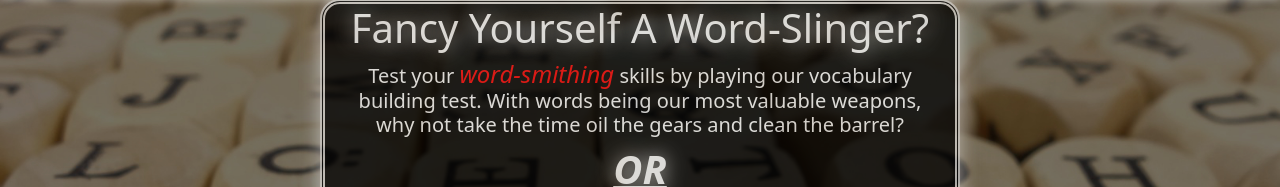
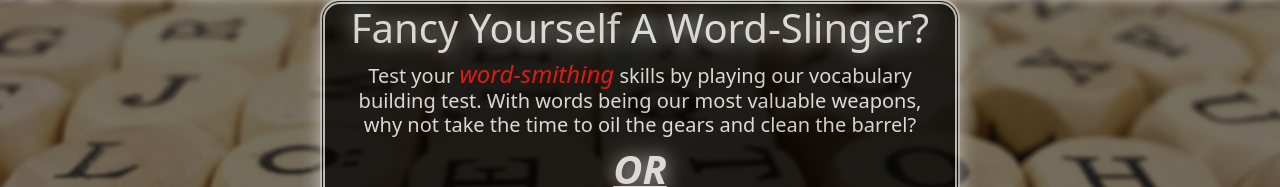
Before and after one commit to jchoomalu/Word-Slinger-Quiz, a plain HTML site: page index.html in a window 1280 px wide. Shown: the part 251-438 px from the top of the page. Drawn offline with nearby package versions, Linux system fonts and the light colour scheme.

Commit message:
initial commit

```diff
--- a/index.html
+++ b/index.html
@@ -27,7 +27,7 @@
     <div class="container text-center">
       <h1 class="mx-auto">Fancy Yourself A Word-Slinger?</h1>
       <h5>Test your <i>word-smithing</i> skills by playing our vocabulary building test. With words being our most
-        valuable weapons, why not take the time oil the gears and clean the barrel?</h5>
+        valuable weapons, why not take the time to oil the gears and clean the barrel?</h5>
       <h1><b><em><u>OR</u></em></b></h1>
       <h4>Test your own word-smith skills by adding custom words to the test.</h4>
       <button class="add-btn btn" type="button"><i>Add</i> Custom Questions</button>
```
